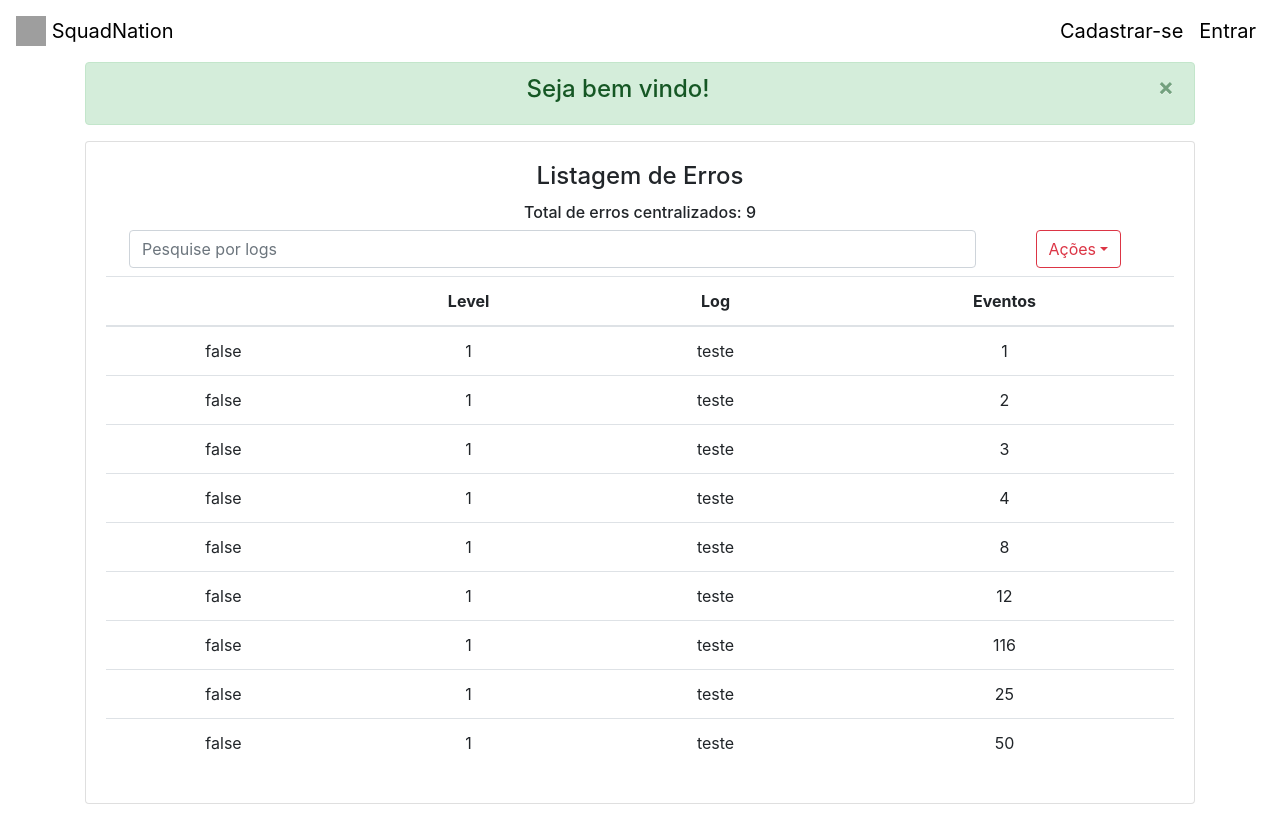
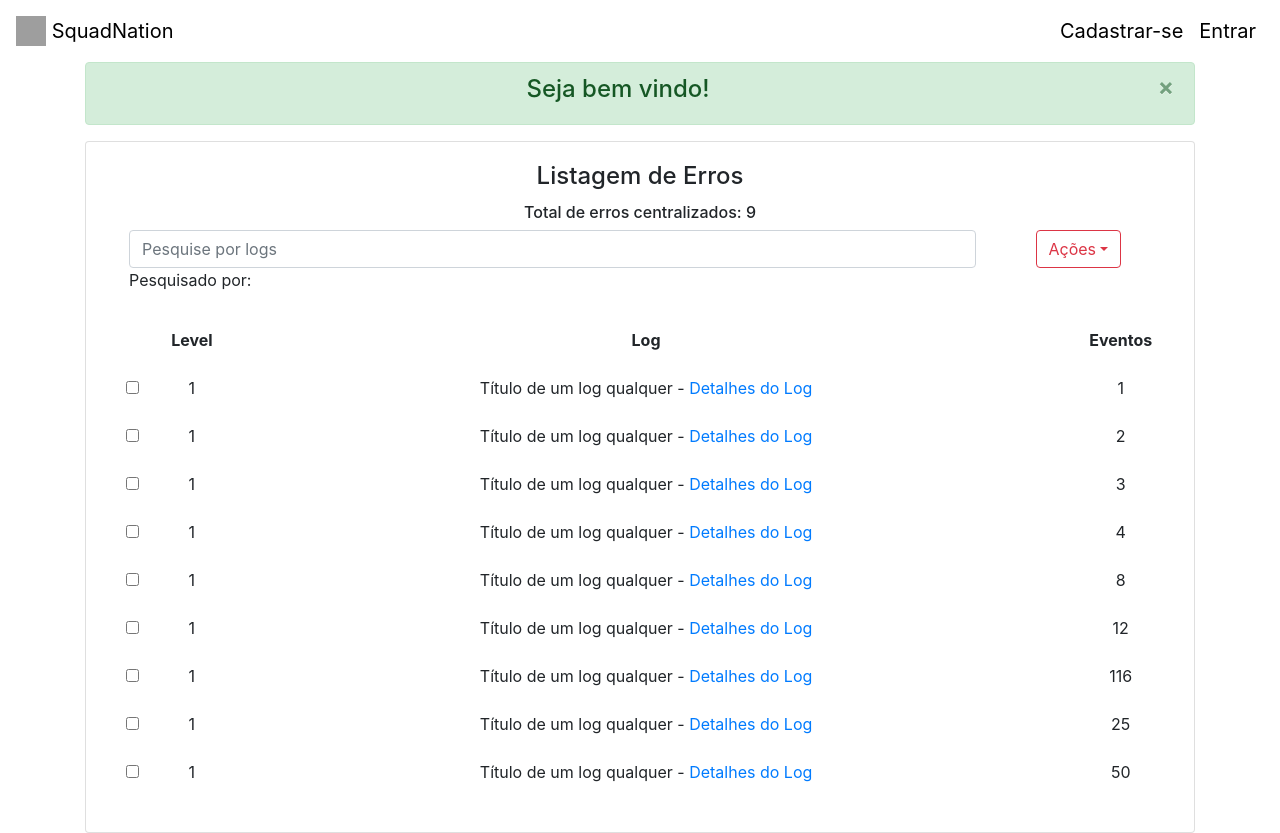
Before and after one commit to codenation-dev/squad-2-ad-java-e-vue-presencial-ca-front, a Vue app in the folder frontend/: page / in a window 1280 px wide. Before the commit the page ends 804 px from the top, so only its background shows below. Built offline with nearby package versions, Linux system fonts and the light colour scheme; grey boxes are pictures that could not be loaded.

Commit message:
Definir largura das colunas da table

```diff
--- a/frontend/src/components/Container.vue
+++ b/frontend/src/components/Container.vue
@@ -1,5 +1,5 @@
 <template>
   <div class="container">
-    <slot></slot>
+    <slot />
   </div>
 </template>
--- a/frontend/src/components/Messages.vue
+++ b/frontend/src/components/Messages.vue
@@ -0,0 +1,5 @@
+<template>
+  <b-alert show dismissible variant="success">
+    <h4 class="alert-heading">Seja bem vindo!</h4>
+  </b-alert>
+</template>
--- a/frontend/src/components/Modal.vue
+++ b/frontend/src/components/Modal.vue
@@ -0,0 +1,13 @@
+<template>
+  <b-card-group deck>
+    <b-card bg-variant="danger" text-variant="white" header="Detalhes do Log" class="text-center">
+      <b-card-text>{{text}}</b-card-text>
+    </b-card>
+  </b-card-group>
+</template>
+
+<script>
+export default {
+  props: { text: String }
+};
+</script>
--- a/frontend/src/components/Navbar.vue
+++ b/frontend/src/components/Navbar.vue
@@ -1,6 +1,6 @@
 <template>
   <div>
-    <b-navbar toggleable="lg" class="my-nav">
+    <b-navbar toggleable="lg">
       <b-navbar-brand :to="{name: 'home'}">
         <img
           src="https://blobscdn.gitbook.com/v0/b/gitbook-28427.appspot.com/o/spaces%2F-LEkNWEp1f8V1WZ92tOa%2Favatar.png?generation=1560536151068541&alt=media"
@@ -12,10 +12,10 @@
         SquadNation
       </b-navbar-brand>
 
-      <b-navbar-toggle target="nav-collapse"></b-navbar-toggle>
+      <b-navbar-toggle target="nav-collapse" />
 
       <b-collapse id="nav-collapse" is-nav>
-        <b-navbar-nav class="ml-auto my-nav">
+        <b-navbar-nav class="ml-auto">
           <b-nav-item :to="{name: 'register'}">Cadastrar-se</b-nav-item>
           <b-nav-item :to="{name: 'login'}">Entrar</b-nav-item>
         </b-navbar-nav>
--- a/frontend/src/endpoints/Logs.js
+++ b/frontend/src/endpoints/Logs.js
@@ -1,4 +1,5 @@
-export const api_logs = "http://squad2-central-erros-api.herokuapp.com/api/v1/logs";
+export const api_logs =
+  "http://squad2-central-erros-api.herokuapp.com/api/v1/logs";
 export const api_logs_by_id =
   "http://squad2-central-erros-api.herokuapp.com/api/v1/logs/{id}";
 export const api_logs_archive =
--- a/frontend/src/router.js
+++ b/frontend/src/router.js
@@ -2,6 +2,7 @@ import Vue from "vue";
 import Router from "vue-router";
 
 import List from "@/views/Errors/List";
+import Detail from "@/views/Errors/Detail";
 
 import FormLogin from "@/views/User/Login/Form";
 import FormRegister from "@/views/User/Register/Form";
@@ -32,6 +33,11 @@ export default new Router({
       path: "/register",
       name: "register",
       component: FormRegister
+    },
+    {
+      path: "/detail",
+      name: "error-detail",
+      component: Detail
     }
   ]
 });
--- /dev/null
+++ b/frontend/src/views/Errors/Detail.vue
@@ -0,0 +1,22 @@
+<template>
+  <Container>
+    <Modal :text="text" />
+  </Container>
+</template>
+
+<script>
+import Modal from "@/components/Modal";
+import Container from "@/components/Container";
+
+export default {
+  data() {
+    return {
+      text: "fsjdfusndfdshfnshdfshdfnb"
+    };
+  },
+  components: {
+    Modal,
+    Container
+  }
+};
+</script>
--- a/frontend/src/views/Errors/List.vue
+++ b/frontend/src/views/Errors/List.vue
@@ -3,35 +3,50 @@
     <NavBar />
     <Container>
       <div class="text-center">
-        <b-alert show dismissible variant="success">
-          <h4 class="alert-heading">Seja bem vindo!</h4>
-        </b-alert>
+        <Messages />
         <b-card title="Listagem de Erros">
           <h6>Total de erros centralizados: {{ this.items.length }}</h6>
           <b-row align-h="end" class="m-2">
-            <b-col cols="10">
-              <b-form-input v-model="text" placeholder="Pesquise por logs"></b-form-input>
+            <b-col cols="9" sm="10">
+              <b-form-input v-model="text" placeholder="Pesquise por logs" @keydown.enter="search"></b-form-input>
+              <p class="text-left">Pesquisado por: {{text}}</p>
             </b-col>
-            <b-col cols="2">
+            <b-col cols="3" sm="2">
               <b-dropdown text="Ações" variant="outline-danger" right>
-                <b-dropdown-item v-if="select_all" @click="disableAll">Cancelar Seleção</b-dropdown-item>
-                <b-dropdown-item v-else @click="selectAll">Selecionar Todos</b-dropdown-item>
+                <b-dropdown-item v-if="select_all" @click="selectAll(false)">Cancelar Seleção</b-dropdown-item>
+                <b-dropdown-item v-else @click="selectAll(true)">Selecionar Todos</b-dropdown-item>
                 <b-dropdown-item href="#">Arquivar</b-dropdown-item>
-                <b-dropdown-item @click="excludeItems()">Excluir</b-dropdown-item>
+                <b-dropdown-item href="#">Excluir</b-dropdown-item>
               </b-dropdown>
             </b-col>
           </b-row>
           <b-card-text>
-            <b-table :items="items" :fields="fields" hover>
-              <template slot="selected" slot-scope="row">
-                <b-form-group>
-                  <input
-                    type="checkbox"
-                    v-model="select_all ? row.item.selected = true : row.item.selected = false"
-                  />
-                </b-form-group>
-              </template>
-            </b-table>
+            <table class="table table-borderless table-hover">
+              <thead>
+                <tr>
+                  <th
+                    :class="`coluna-${index}`"
+                    scope="col"
+                    v-for="(column,index) in fields"
+                    :key="index"
+                    :id="index"
+                  >{{column}}</th>
+                </tr>
+              </thead>
+              <tbody>
+                <tr v-for="(row,index) in items" :key="index" @click="selectRow(index)">
+                  <td v-for="(value, index) in row" :key="index">
+                    <input v-if="value === true" type="checkbox" checked />
+                    <input v-else-if="value === false" type="checkbox" />
+                    <template v-else-if="index === 'log'">
+                      {{ value}} -
+                      <router-link :to="{name: 'error-detail'}">Detalhes do Log</router-link>
+                    </template>
+                    <template v-else>{{ value}}</template>
+                  </td>
+                </tr>
+              </tbody>
+            </table>
           </b-card-text>
         </b-card>
       </div>
@@ -42,50 +57,108 @@
 <script>
 import NavBar from "@/components/Navbar";
 import Container from "@/components/Container";
-
-import { api_logs } from "@/endpoints/Logs";
+import Messages from "@/components/Messages";
 
 export default {
   data() {
     return {
       text: "",
       select_all: false,
-      fields: [{ key: "selected", label: "" }, "level", "log", "eventos"],
+      fields: ["", "Level", "Log", "Eventos"],
       items: [
-        { selected: false, level: 1, log: "teste", eventos: 1 },
-        { selected: false, level: 1, log: "teste", eventos: 2 },
-        { selected: false, level: 1, log: "teste", eventos: 3 },
-        { selected: false, level: 1, log: "teste", eventos: 4 },
-        { selected: false, level: 1, log: "teste", eventos: 8 },
-        { selected: false, level: 1, log: "teste", eventos: 12 },
-        { selected: false, level: 1, log: "teste", eventos: 116 },
-        { selected: false, level: 1, log: "teste", eventos: 25 },
-        { selected: false, level: 1, log: "teste", eventos: 50 }
+        {
+          selected: false,
+          level: 1,
+          log: "Título de um log qualquer",
+          eventos: 1
+        },
+        {
+          selected: false,
+          level: 1,
+          log: "Título de um log qualquer",
+          eventos: 2
+        },
+        {
+          selected: false,
+          level: 1,
+          log: "Título de um log qualquer",
+          eventos: 3
+        },
+        {
+          selected: false,
+          level: 1,
+          log: "Título de um log qualquer",
+          eventos: 4
+        },
+        {
+          selected: false,
+          level: 1,
+          log: "Título de um log qualquer",
+          eventos: 8
+        },
+        {
+          selected: false,
+          level: 1,
+          log: "Título de um log qualquer",
+          eventos: 12
+        },
+        {
+          selected: false,
+          level: 1,
+          log: "Título de um log qualquer",
+          eventos: 116
+        },
+        {
+          selected: false,
+          level: 1,
+          log: "Título de um log qualquer",
+          eventos: 25
+        },
+        {
+          selected: false,
+          level: 1,
+          log: "Título de um log qualquer",
+          eventos: 50
+        }
       ]
     };
   },
-  components: { NavBar, Container },
+  components: { NavBar, Container, Messages },
   methods: {
     excludeItems() {},
-    selectAll() {
-      this.select_all = true;
+    selectAll(bol) {
+      for (let i = 0; i < this.items.length; i++) {
+        if (bol) {
+          this.items[i].selected = true;
+          this.select_all = true;
+        } else {
+          this.items[i].selected = false;
+          this.select_all = false;
+        }
+      }
     },
-    disableAll() {
-      this.select_all = false;
+    selectRow(index) {
+      if (this.items[index].selected) {
+        return (this.items[index].selected = false);
+      }
+      return (this.items[index].selected = true);
     }
   }
-  // mounted() {
-  //   this.axios
-  //     .get(`${api_logs}`)
-  //     .then(response => {
-  //       const { data } = response.data;
-  //       data.forEach(element => {
-  //         this.items.push(element);
-  //       });
-  //     })
-  //     .catch(error => {
-  //       console.error("Ocorreu algum erro na requisição");
-  //     });
-  // }
 };
 </script>
+
+<style scoped>
+.table-hover {
+  cursor: pointer;
+}
+.coluna-0,
+.coluna-1 {
+  width: 5%;
+}
+.coluna-2 {
+  width: 80%;
+}
+.coluna-3 {
+  width: 10%;
+}
+</style>
--- a/frontend/src/views/User/Login/Form.vue
+++ b/frontend/src/views/User/Login/Form.vue
@@ -17,11 +17,11 @@
                   type="email"
                   required
                   placeholder="Digite seu e-mail de acesso"
-                ></b-form-input>
+                />
               </b-form-group>
 
               <b-form-group label="Senha">
-                <b-form-input v-model="form.password" type="password" required></b-form-input>
+                <b-form-input v-model="form.password" type="password" required />
               </b-form-group>
             </b-form>
             <p>
--- a/frontend/src/views/User/PasswordReset/Form.vue
+++ b/frontend/src/views/User/PasswordReset/Form.vue
@@ -12,11 +12,11 @@
           <b-card-text>
             <b-form class="inputs">
               <b-form-group label="Senha">
-                <b-form-input v-model="form.password1" type="password" required></b-form-input>
+                <b-form-input v-model="form.password1" type="password" required />
               </b-form-group>
 
               <b-form-group label="Confirme sua senha">
-                <b-form-input v-model="form.password2" type="password" required></b-form-input>
+                <b-form-input v-model="form.password2" type="password" required />
               </b-form-group>
             </b-form>
             <b-button class="text-center" type="submit" variant="primary">Salvar</b-button>
```
Also changed, not shown: frontend/src/views/User/Register/Form.vue (+5 -5 lines).
